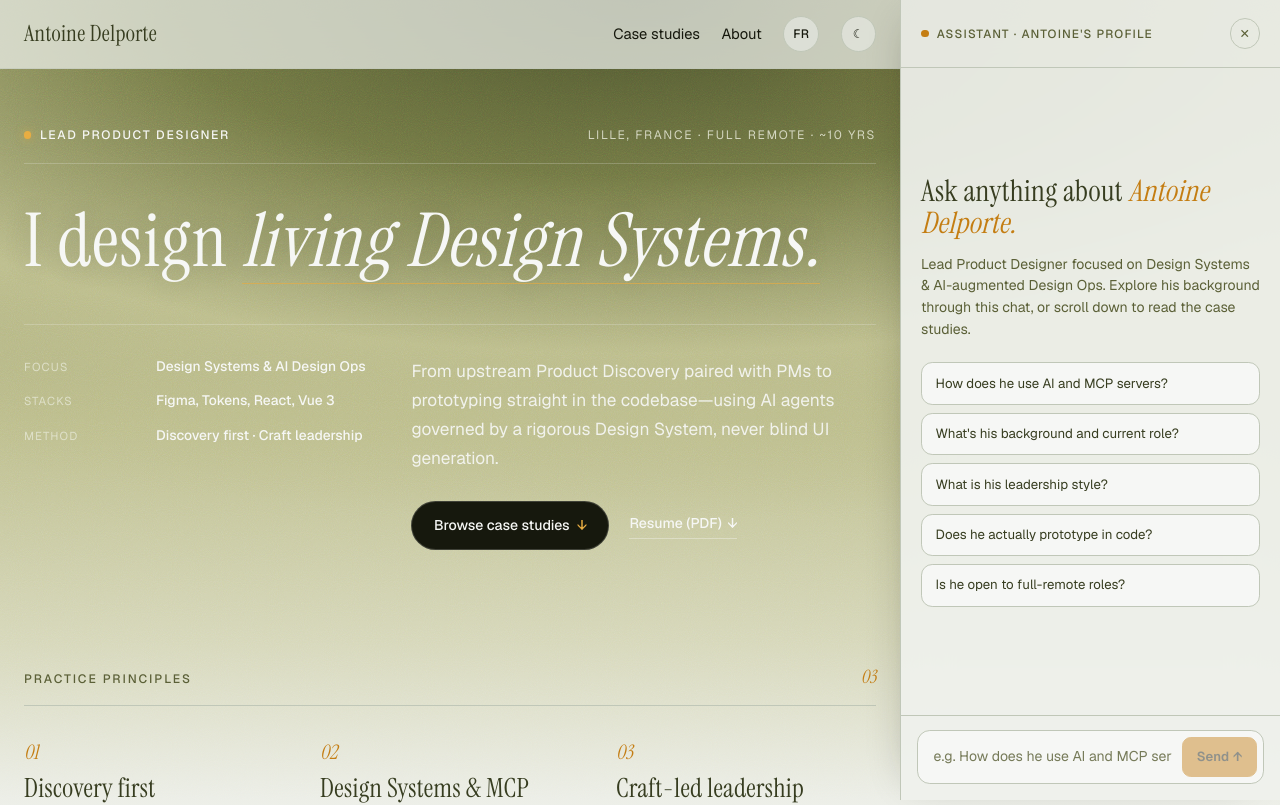
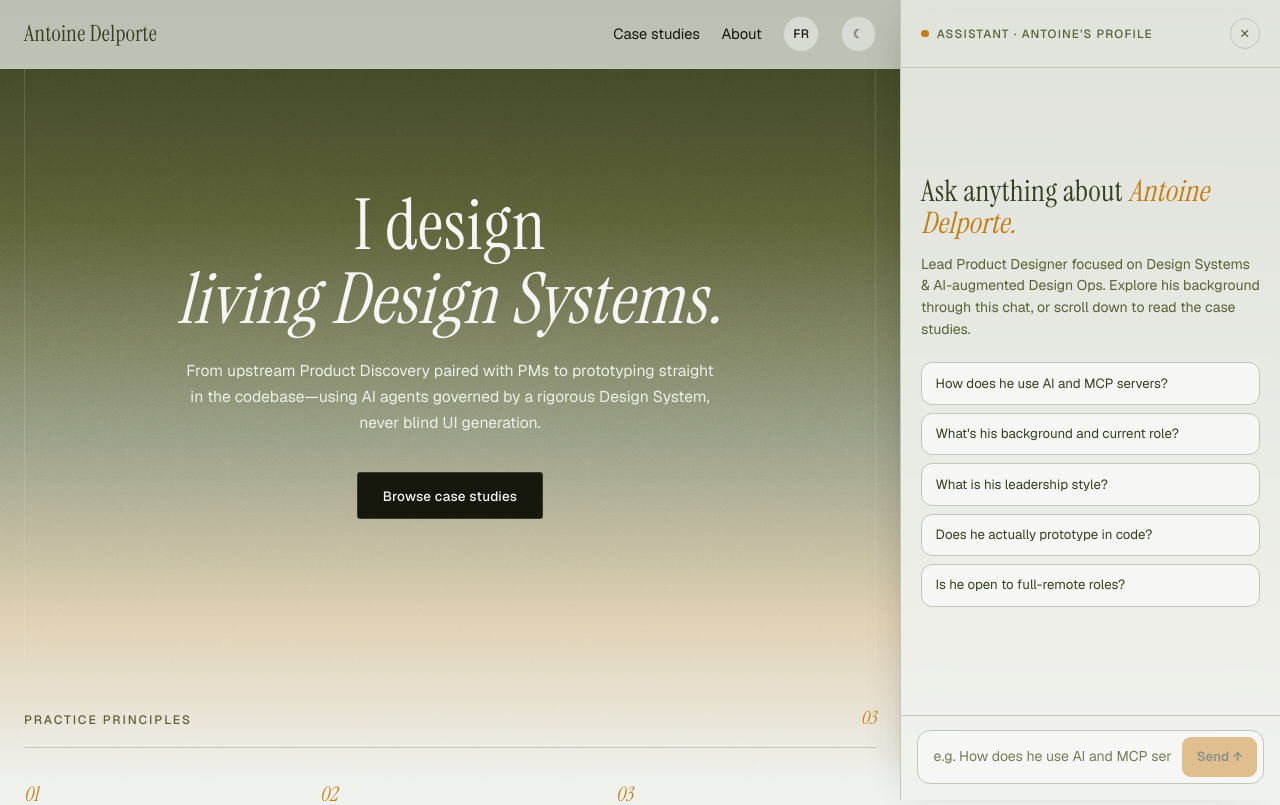
Before and after one commit to wazde/antoinedelporte, a Next.js app: page /en in a window 1280 px wide. Shown: the top 805 px of the page. Built offline with nearby package versions, Linux system fonts and the light colour scheme.

Commit message:
Redesign hero in Bayshore architectural style with olive-to-amber dawn horizon

```diff
--- a/app/[lang]/page.module.css
+++ b/app/[lang]/page.module.css
@@ -1,143 +1,41 @@
-/* ---------- HÉRO ÉDITORIAL EN GRILLE MAGAZINE ---------- */
+/* ---------- HÉRO ARCHITECTURAL CENTRÉ (style Bayshore) ---------- */
 .hero {
-  padding: 3.5rem 0 4.5rem;
-}
-
-.metaBar {
-  display: flex;
-  flex-wrap: wrap;
-  align-items: center;
-  justify-content: space-between;
-  gap: 0.75rem;
-  padding-bottom: 1.15rem;
-  margin-bottom: 2.5rem;
-  border-bottom: 1px solid rgb(246 247 245 / 0.22);
-  font-size: 0.76rem;
-  text-transform: uppercase;
-  letter-spacing: 0.14em;
-  color: var(--hero-muted-on-atmo);
-}
-
-.metaLeft {
-  display: inline-flex;
-  align-items: center;
-  gap: 0.55rem;
-  color: var(--hero-on-atmo);
-  font-weight: 500;
-}
-
-/* Ponctuation ambre chirurgicale */
-.amberDot {
-  width: 0.45rem;
-  height: 0.45rem;
-  border-radius: 999px;
-  background: var(--amber-bright);
-  box-shadow: 0 0 10px rgb(232 173 66 / 0.65);
-}
-
-.metaRight {
-  opacity: 0.85;
-}
-
-/* Grille asymétrique 2 colonnes sous le grand titre */
-.heroGrid {
-  display: grid;
-  grid-template-columns: minmax(0, 0.85fr) minmax(0, 1.15fr);
-  gap: 2.75rem;
-  padding-top: 2rem;
-  border-top: 1px solid rgb(246 247 245 / 0.22);
-  align-items: start;
-}
-
-.facts {
-  margin: 0;
   display: flex;
   flex-direction: column;
-  gap: 0.9rem;
-}
-
-.factRow {
-  display: grid;
-  grid-template-columns: 7.5rem 1fr;
-  gap: 0.75rem;
-  font-size: 0.86rem;
-  line-height: 1.45;
-}
-
-.factRow dt {
-  text-transform: uppercase;
-  letter-spacing: 0.1em;
-  font-size: 0.72rem;
-  color: var(--hero-muted-on-atmo);
-  opacity: 0.8;
-  padding-top: 0.12rem;
-}
-
-.factRow dd {
-  margin: 0;
-  color: var(--hero-on-atmo);
-  font-weight: 500;
-}
-
-.introCol {
-  display: flex;
-  flex-direction: column;
-  gap: 1.75rem;
+  align-items: center;
+  text-align: center;
+  padding: 7.5rem 2rem 9rem;
+  border-inline: 1px solid rgb(246 247 245 / 0.14);
 }
 
 .intro {
-  font-size: 1.08rem;
-  line-height: 1.68;
-  color: var(--hero-on-atmo);
-  opacity: 0.92;
-  margin: 0;
+  max-width: 34rem;
+  font-size: 0.98rem;
+  line-height: 1.65;
+  color: var(--hero-muted-on-atmo);
+  margin: 0 auto 2.25rem;
 }
 
-.heroActions {
-  display: flex;
-  flex-wrap: wrap;
-  align-items: center;
-  gap: 1.25rem;
-}
-
-/* CTA principal sobre en encre profonde (l'ambre n'intervient qu'en micro-détail au survol) */
+/* Bouton rectangulaire sombre net, zéro pilule */
 .primaryCta {
   display: inline-flex;
   align-items: center;
-  gap: 0.45rem;
-  padding: 0.72rem 1.35rem;
-  border-radius: 999px;
+  justify-content: center;
+  padding: 0.72rem 1.55rem;
+  border-radius: 3px;
   background: #16180d;
   color: #f6f7f5;
-  border: 1px solid rgb(246 247 245 / 0.18);
-  font-size: 0.88rem;
+  border: 1px solid rgb(246 247 245 / 0.14);
+  font-size: 0.84rem;
   font-weight: 500;
+  letter-spacing: 0.02em;
   text-decoration: none;
-  transition: border-color 0.25s ease, transform 0.2s ease, background-color 0.25s ease;
+  transition: background-color 0.2s ease, border-color 0.2s ease, transform 0.2s ease;
 }
 .primaryCta:hover {
+  background: #212413;
   border-color: var(--amber-bright);
   transform: translateY(-1px);
-}
-.primaryCta span {
-  color: var(--amber-bright);
-}
-
-.secondaryCta {
-  display: inline-flex;
-  align-items: center;
-  gap: 0.35rem;
-  font-size: 0.88rem;
-  font-weight: 500;
-  color: var(--hero-on-atmo);
-  text-decoration: none;
-  padding-bottom: 0.18rem;
-  border-bottom: 1px solid rgb(246 247 245 / 0.38);
-  transition: border-color 0.2s ease, color 0.2s ease;
-}
-.secondaryCta:hover {
-  border-color: var(--amber-bright);
-  color: var(--amber-bright);
 }
 
 /* ---------- 3 PILIERS EN GRILLE ÉDITORIALE OUVERTE ---------- */
@@ -402,14 +300,8 @@
 
 @media (max-width: 640px) {
   .hero {
-    padding: 2.25rem 0 3rem;
-  }
-  .metaBar {
-    margin-bottom: 1.75rem;
-    font-size: 0.7rem;
-  }
-  .factRow {
-    grid-template-columns: 6.5rem 1fr;
+    padding: 4.5rem 1rem 5.5rem;
+    border-inline: none;
   }
   .folderGrid {
     grid-template-columns: 1fr;
--- a/app/[lang]/page.tsx
+++ b/app/[lang]/page.tsx
@@ -1,7 +1,6 @@
 import Link from "next/link";
 import { dictionaries, type Locale } from "@/lib/i18n";
 import { getProjects } from "@/lib/projects";
-import { site } from "@/lib/site";
 import CyclingTitle from "@/components/CyclingTitle";
 import styles from "./page.module.css";
 
@@ -13,40 +12,13 @@ export default async function Home({ params }: { params: Promise<{ lang: string
 
   return (
     <div className="container">
-      {/* HÉRO ÉDITORIAL EN GRILLE MAGAZINE */}
+      {/* HÉRO ARCHITECTURAL CENTRÉ (style Bayshore) */}
       <section className={styles.hero}>
-        <div className={styles.metaBar}>
-          <span className={styles.metaLeft}>
-            <span className={styles.amberDot} aria-hidden />
-            {t.home.kicker}
-          </span>
-          <span className={styles.metaRight}>{t.home.metaRight}</span>
-        </div>
-
         <CyclingTitle prefix={t.home.heroPrefix} facets={t.home.heroFacets} />
-
-        <div className={styles.heroGrid}>
-          <dl className={styles.facts}>
-            {t.home.facts.map((f) => (
-              <div key={f.k} className={styles.factRow}>
-                <dt>{f.k}</dt>
-                <dd>{f.v}</dd>
-              </div>
-            ))}
-          </dl>
-
-          <div className={styles.introCol}>
-            <p className={styles.intro}>{t.home.intro}</p>
-            <div className={styles.heroActions}>
-              <a href="#work" className={styles.primaryCta}>
-                {t.home.ctaWork} <span aria-hidden>↓</span>
-              </a>
-              <a href={site.cv[lang]} download className={styles.secondaryCta}>
-                {t.footer.cv} <span aria-hidden>↓</span>
-              </a>
-            </div>
-          </div>
-        </div>
+        <p className={styles.intro}>{t.home.intro}</p>
+        <a href="#work" className={styles.primaryCta}>
+          {t.home.ctaWork}
+        </a>
       </section>
 
       {/* 3 PILIERS EN GRILLE ÉDITORIALE OUVERTE (FILETS FINS) */}
--- a/app/globals.css
+++ b/app/globals.css
@@ -21,17 +21,17 @@
   --amber-soft: #f5e6c8;
   --sage: #bcbd8b;
 
-  /* Dégradé atmosphérique haut & bas + verre dépoli */
-  --atmo-top-1: #4b522c;
-  --atmo-top-2: #717744;
-  --atmo-top-3: #bcbd8b;
-  --atmo-top-4: #d6d7b9;
+  /* Dégradé horizon Bayshore : olive profond -> brume sauge -> horizon chaud ambre/sable -> white_smoke */
+  --atmo-top-1: #373d20;
+  --atmo-top-2: #5b6037;
+  --atmo-top-3: #9a9f86;
+  --atmo-horizon: #dfd0b2;
   --hero-on-atmo: #f6f7f5;
-  --hero-muted-on-atmo: #e6e8d6;
+  --hero-muted-on-atmo: #edf0e6;
   --glass-bg: rgb(246 247 245 / 0.84);
   --glass-ring: rgb(246 247 245 / 0.28);
   --glass-border: rgb(255 255 255 / 0.55);
-  --grain-opacity: 0.22;
+  --grain-opacity: 0.16;
 }
 
 [data-theme="dark"] {
@@ -49,16 +49,16 @@
   --amber-soft: #3a2b12;
   --sage: #717744;
 
-  --atmo-top-1: #373d20;
-  --atmo-top-2: #4b522c;
-  --atmo-top-3: #2c3019;
-  --atmo-top-4: #1f2212;
-  --hero-on-atmo: #f1f2e8;
-  --hero-muted-on-atmo: #ccd0ad;
+  --atmo-top-1: #232714;
+  --atmo-top-2: #373d20;
+  --atmo-top-3: #3a3726;
+  --atmo-horizon: #3d311d;
+  --hero-on-atmo: #f6f7f5;
+  --hero-muted-on-atmo: #d6d9c8;
   --glass-bg: rgb(33 36 19 / 0.82);
   --glass-ring: rgb(188 189 139 / 0.14);
   --glass-border: rgb(188 189 139 / 0.24);
-  --grain-opacity: 0.18;
+  --grain-opacity: 0.14;
 }
 
 /* Easter egg discret : bascule en édition sépia inversée */
@@ -83,11 +83,16 @@ body {
   min-height: 100vh;
   background-color: var(--bg);
   background-image:
-    radial-gradient(45% 260px at 86% 0%, rgb(232 173 66 / 0.1) 0%, transparent 70%),
-    radial-gradient(110% 520px at 50% 0%, var(--atmo-top-1) 0%, var(--atmo-top-2) 34%, var(--atmo-top-3) 68%, transparent 100%),
-    linear-gradient(180deg, var(--atmo-top-2) 0px, var(--atmo-top-3) 420px, var(--atmo-top-4) 640px, var(--bg) 820px);
+    linear-gradient(
+      180deg,
+      var(--atmo-top-1) 0px,
+      var(--atmo-top-2) 220px,
+      var(--atmo-top-3) 440px,
+      var(--atmo-horizon) 620px,
+      var(--bg) 780px
+    );
   background-repeat: no-repeat;
-  background-size: 100% 860px;
+  background-size: 100% 800px;
   color: var(--fg);
   font-family: var(--font-sans), system-ui, sans-serif;
   line-height: 1.65;
--- a/components/CyclingTitle.module.css
+++ b/components/CyclingTitle.module.css
@@ -1,20 +1,18 @@
 .title {
-  font-size: clamp(3rem, 5.8vw, 5.1rem);
-  line-height: 1.02;
-  letter-spacing: 0.014em;
+  font-size: clamp(2.85rem, 5.5vw, 4.85rem);
+  line-height: 1.05;
+  letter-spacing: 0.012em;
   font-weight: 400;
   color: var(--hero-on-atmo);
-  text-shadow: 0 2px 28px rgb(22 24 13 / 0.16);
-  margin: 0 0 2.5rem;
+  text-align: center;
+  max-width: 18ch;
+  margin: 0 auto 1.35rem;
 }
 
-/* Italique sobre en blanc cassé + filet fin ambre en ponctuation chirurgicale */
 .facet {
   display: inline-block;
   font-style: italic;
   color: var(--hero-on-atmo);
-  padding-bottom: 0.04em;
-  border-bottom: 1.5px solid rgb(232 173 66 / 0.65);
   transition: opacity 0.36s ease, filter 0.36s ease, transform 0.36s ease;
   will-change: opacity, filter, transform;
 }
--- a/components/Footer.module.css
+++ b/components/Footer.module.css
@@ -1,12 +1,17 @@
-/* Pied de page en miroir du haut : dégradé atmosphérique olive/sauge + micro-lueur ambre */
+/* Pied de page en miroir du haut : dégradé horizon inversé */
 .footer {
   position: relative;
   padding: 6.5rem 0 3rem;
   color: var(--hero-on-atmo);
   background-image:
-    radial-gradient(45% 220px at 16% 100%, rgb(232 173 66 / 0.12) 0%, transparent 72%),
-    radial-gradient(110% 380px at 50% 100%, var(--atmo-top-1) 0%, var(--atmo-top-2) 45%, transparent 100%),
-    linear-gradient(180deg, var(--bg) 0%, var(--atmo-top-4) 22%, var(--atmo-top-3) 50%, var(--atmo-top-2) 78%, var(--atmo-top-1) 100%);
+    linear-gradient(
+      180deg,
+      var(--bg) 0%,
+      var(--atmo-horizon) 24%,
+      var(--atmo-top-3) 52%,
+      var(--atmo-top-2) 78%,
+      var(--atmo-top-1) 100%
+    );
 }
 
 .topRow {
```
